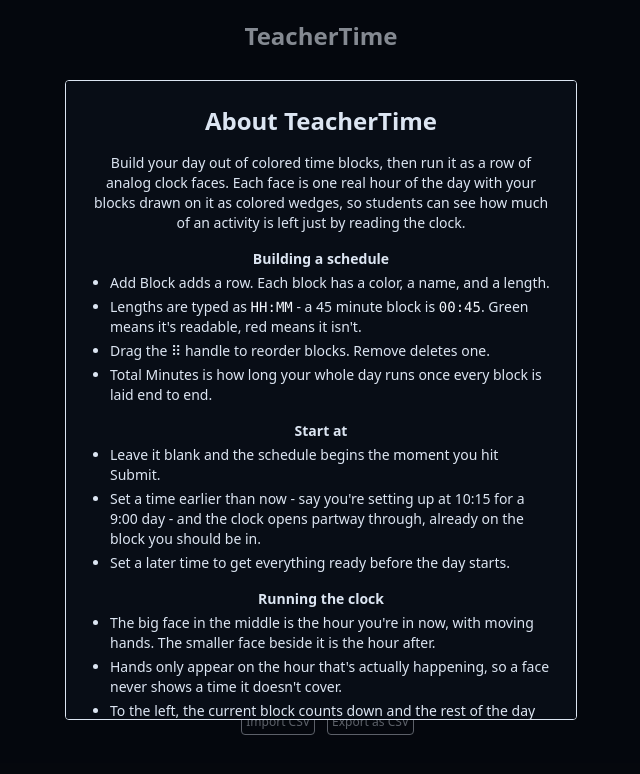
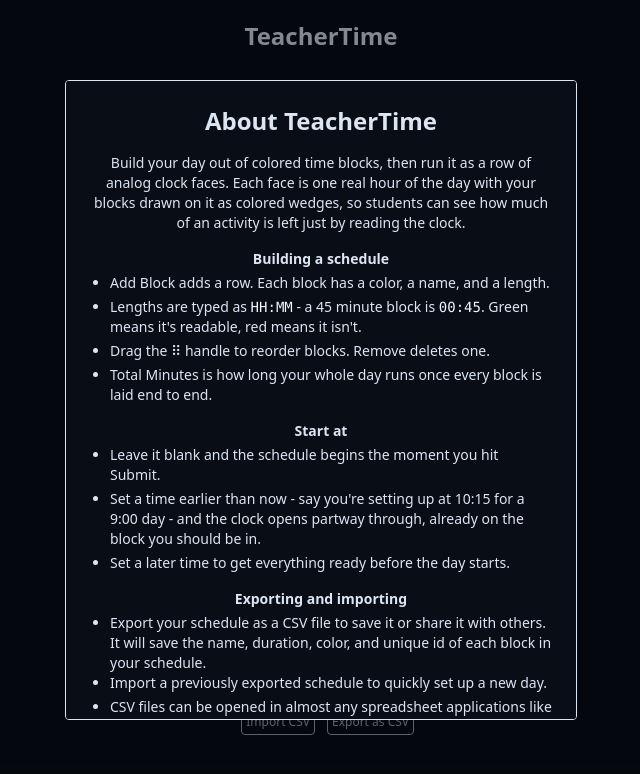
Before and after one commit to Marshy8/teachertime, a React (Vite) app: page / in a window 1280 px wide. Both pictures are taken after a click on the button "About TeacherTime". Shown: the top 774 px of the page, without its empty margins (319-959 px from the left). Built offline with nearby package versions, Linux system fonts and the light colour scheme.

Commit message:
updated info
Added info about the CSV implementation

```diff
--- a/src/components/InfoModal.tsx
+++ b/src/components/InfoModal.tsx
@@ -6,30 +6,33 @@
 export function InfoModal({ onClose }: InfoModalProps) {
   return (
     <div
-      className="fixed inset-0 z-10 flex items-center justify-center bg-black/40 p-4"
+      className='fixed inset-0 z-10 flex items-center justify-center bg-black/40 p-4'
       onClick={onClose}
     >
       <div
-        className="flex flex-col gap-4 border rounded-sm p-6 bg-[var(--bg)] max-w-lg max-h-[80dvh] overflow-y-auto"
+        className='flex flex-col gap-4 border rounded-sm p-6 bg-[var(--bg)] max-w-lg max-h-[80dvh] overflow-y-auto'
         // Clicks inside the panel shouldn't reach the backdrop and close it.
         onClick={(e) => e.stopPropagation()}
       >
-        <span className="text-2xl font-extrabold">About TeacherTime</span>
+        <span className='text-2xl font-extrabold'>About TeacherTime</span>
 
-        <p className="text-sm">
+        <p className='text-sm'>
           Build your day out of colored time blocks, then run it as a row of
-          analog clock faces. Each face is one real hour of the day with
-          your blocks drawn on it as colored wedges, so students can see how
-          much of an activity is left just by reading the clock.
+          analog clock faces. Each face is one real hour of the day with your
+          blocks drawn on it as colored wedges, so students can see how much of
+          an activity is left just by reading the clock.
         </p>
 
-        <div className="flex flex-col gap-1">
-          <span className="font-extrabold text-sm">Building a schedule</span>
-          <ul className="text-sm text-left flex flex-col gap-1 list-disc pl-5">
-            <li>Add Block adds a row. Each block has a color, a name, and a length.</li>
+        <div className='flex flex-col gap-1'>
+          <span className='font-extrabold text-sm'>Building a schedule</span>
+          <ul className='text-sm text-left flex flex-col gap-1 list-disc pl-5'>
             <li>
-              Lengths are typed as <span className="counter">HH:MM</span> - a
-              45 minute block is <span className="counter">00:45</span>. Green
+              Add Block adds a row. Each block has a color, a name, and a
+              length.
+            </li>
+            <li>
+              Lengths are typed as <span className='counter'>HH:MM</span> - a 45
+              minute block is <span className='counter'>00:45</span>. Green
               means it's readable, red means it isn't.
             </li>
             <li>Drag the ⠿ handle to reorder blocks. Remove deletes one.</li>
@@ -40,22 +43,83 @@
           </ul>
         </div>
 
-        <div className="flex flex-col gap-1">
-          <span className="font-extrabold text-sm">Start at</span>
-          <ul className="text-sm text-left flex flex-col gap-1 list-disc pl-5">
-            <li>Leave it blank and the schedule begins the moment you hit Submit.</li>
+        <div className='flex flex-col gap-1'>
+          <span className='font-extrabold text-sm'>Start at</span>
+          <ul className='text-sm text-left flex flex-col gap-1 list-disc pl-5'>
+            <li>
+              Leave it blank and the schedule begins the moment you hit Submit.
+            </li>
             <li>
               Set a time earlier than now - say you're setting up at 10:15 for a
               9:00 day - and the clock opens partway through, already on the
               block you should be in.
             </li>
-            <li>Set a later time to get everything ready before the day starts.</li>
+            <li>
+              Set a later time to get everything ready before the day starts.
+            </li>
           </ul>
         </div>
 
-        <div className="flex flex-col gap-1">
-          <span className="font-extrabold text-sm">Running the clock</span>
-          <ul className="text-sm text-left flex flex-col gap-1 list-disc pl-5">
+        <div className='flex flex-col gap-1'>
+          <span className='font-extrabold text-sm'>
+            Exporting and importing
+          </span>
+          <ul className='text-sm text-left flex flex-col gap-1 list-disc pl-5'>
+            <li>
+              Export your schedule as a CSV file to save it or share it with
+              others. It will save the name, duration, color, and unique id of
+              each block in your schedule.
+              <li>
+                Import a previously exported schedule to quickly set up a new
+                day.
+              </li>
+            </li>
+            <li>
+              CSV files can be opened in almost any spreadsheet applications
+              like Excel. Similarly, it can be edited in any text editor like
+              Notepad.
+            </li>
+            <li>
+              The CSV format allows for easy schedule making in a spreadsheet,
+              but it doesn't support the start time. You'll need to set that
+              manually after importing.
+            </li>
+            <li>
+              When creating a new entry in the spreadsheet, it is recommended to
+              fill in the name and duration. However, it will still successfully
+              read even blank entries so do not worry about forgetting to fill
+              everything in.
+            </li>
+            <li>A bit about each column:</li>
+            <ul className='text-sm text-left flex flex-col gap-1 list-disc pl-5'>
+              <li>
+                <span className='font-extrabold'>Name:</span> The name of the
+                activity.
+              </li>
+              <li>
+                <span className='font-extrabold'>Duration:</span> The length of
+                the activity in minutes. For example, 45 minutes is written as{" "}
+                <span className='counter'>00:45</span>.
+              </li>
+              <li>
+                <span className='font-extrabold'>Id:</span> A unique identifier
+                for the block. This is automatically generated and should not be
+                changed. Leave blank if creating a new block in the spreadsheet.
+              </li>
+              <li>
+                <span className='font-extrabold'>Color:</span> The color of the
+                block in the schedule. This is automatically generated and
+                should not be changed. Leave blank if creating a new block in
+                the spreadsheet. Advanced users can change this to any valid
+                Hexcode color value.
+              </li>
+            </ul>
+          </ul>
+        </div>
+
+        <div className='flex flex-col gap-1'>
+          <span className='font-extrabold text-sm'>Running the clock</span>
+          <ul className='text-sm text-left flex flex-col gap-1 list-disc pl-5'>
             <li>
               The big face in the middle is the hour you're in now, with moving
               hands. The smaller face beside it is the hour after.
@@ -76,13 +140,13 @@
           </ul>
         </div>
 
-        <p className="text-sm">
+        <p className='text-sm'>
           Your schedule is saved in this browser when you press Submit, so it's
           still here tomorrow.
         </p>
 
         <button
-          className="text-sm text-gray-500 hover:text-gray-300 border rounded-sm p-1 self-center"
+          className='text-sm text-gray-500 hover:text-gray-300 border rounded-sm p-1 self-center'
           onClick={onClose}
         >
           Close
```
